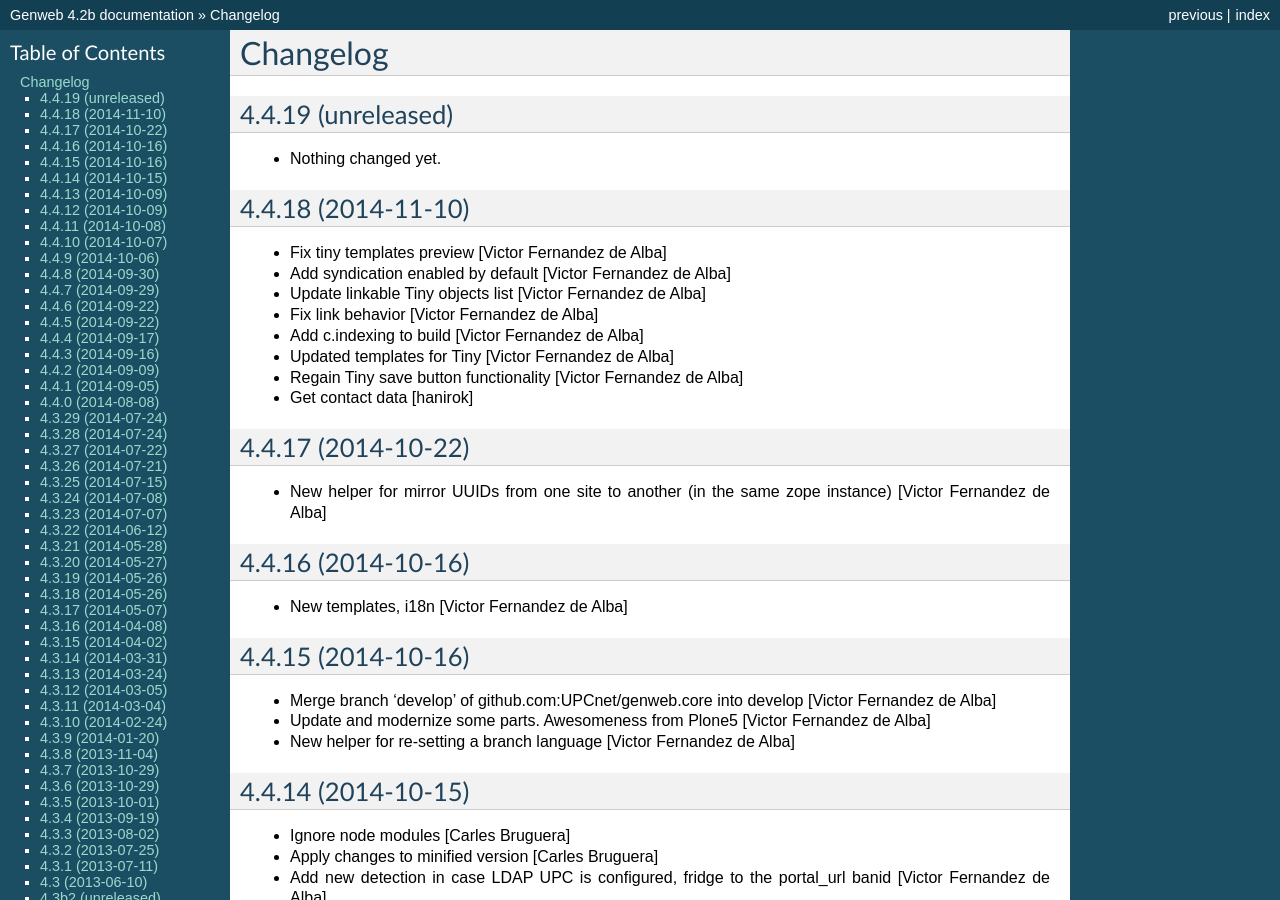
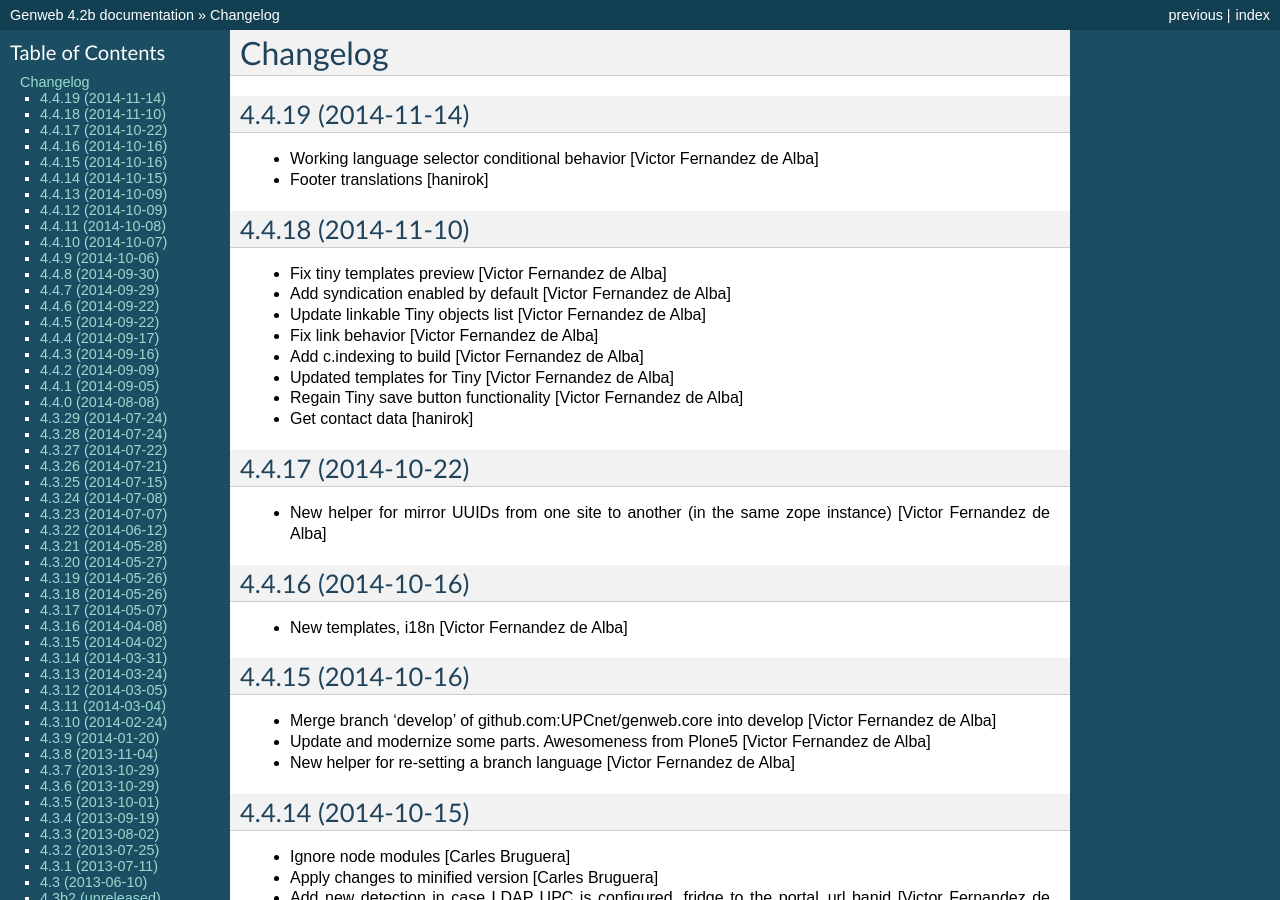
Before and after one commit to UPCnet/genweb.core, a Sphinx documentation site: the page built from docs/HISTORY.rst, in a window 1280 px wide and 900 px high. Built offline with Sphinx 7.4.7, drawn with Linux system fonts in a browser that asks for light colours.

Commit message:
Preparing release 4.4.19

```diff
--- a/docs/HISTORY.rst
+++ b/docs/HISTORY.rst
@@ -1,11 +1,11 @@
 Changelog
 =========
 
-4.4.19 (unreleased)
+4.4.19 (2014-11-14)
 -------------------
 
-- Nothing changed yet.
-
+* Working language selector conditional behavior [Victor Fernandez de Alba]
+* Footer translations [hanirok]
 
 4.4.18 (2014-11-10)
 -------------------
--- a/setup.py
+++ b/setup.py
@@ -1,7 +1,7 @@
 from setuptools import setup, find_packages
 import os
 
-version = '4.4.19.dev0'
+version = '4.4.19'
 
 README = open("README.rst").read()
 HISTORY = open(os.path.join("docs", "HISTORY.rst")).read()
```
